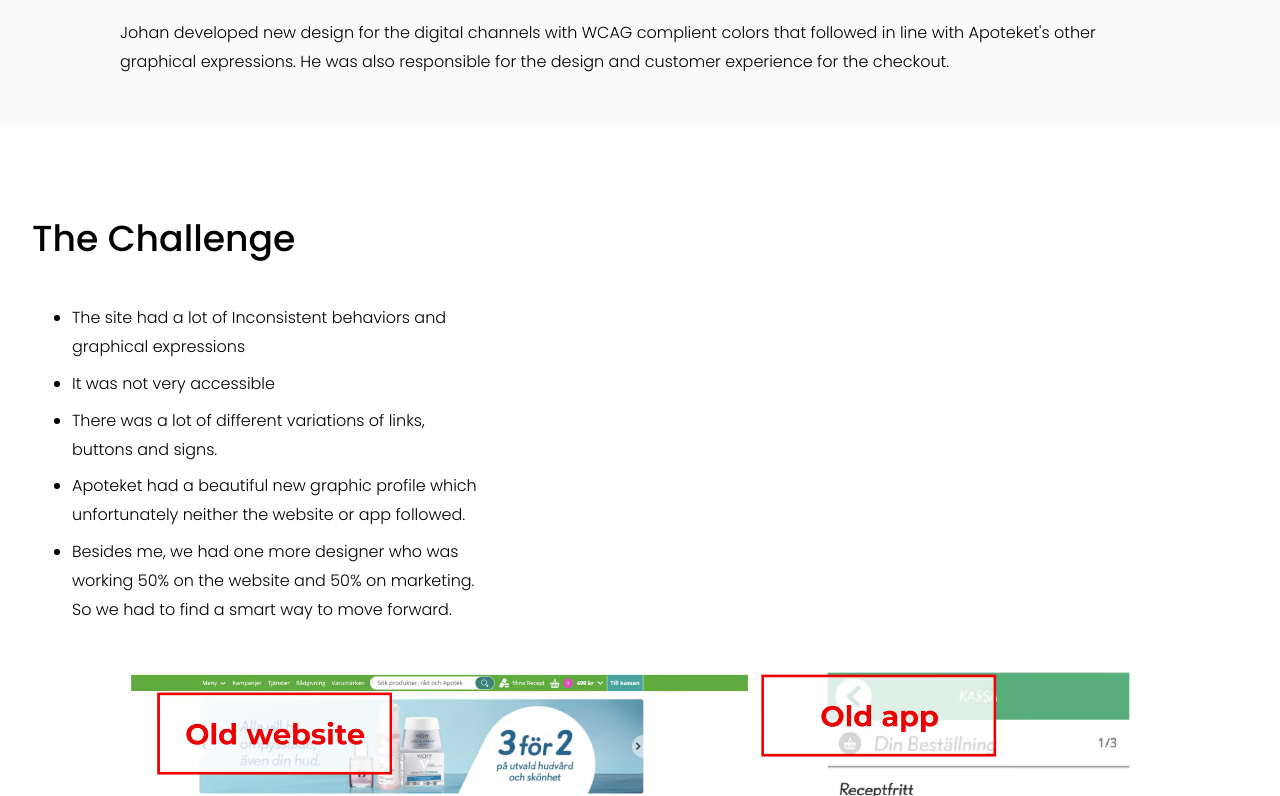
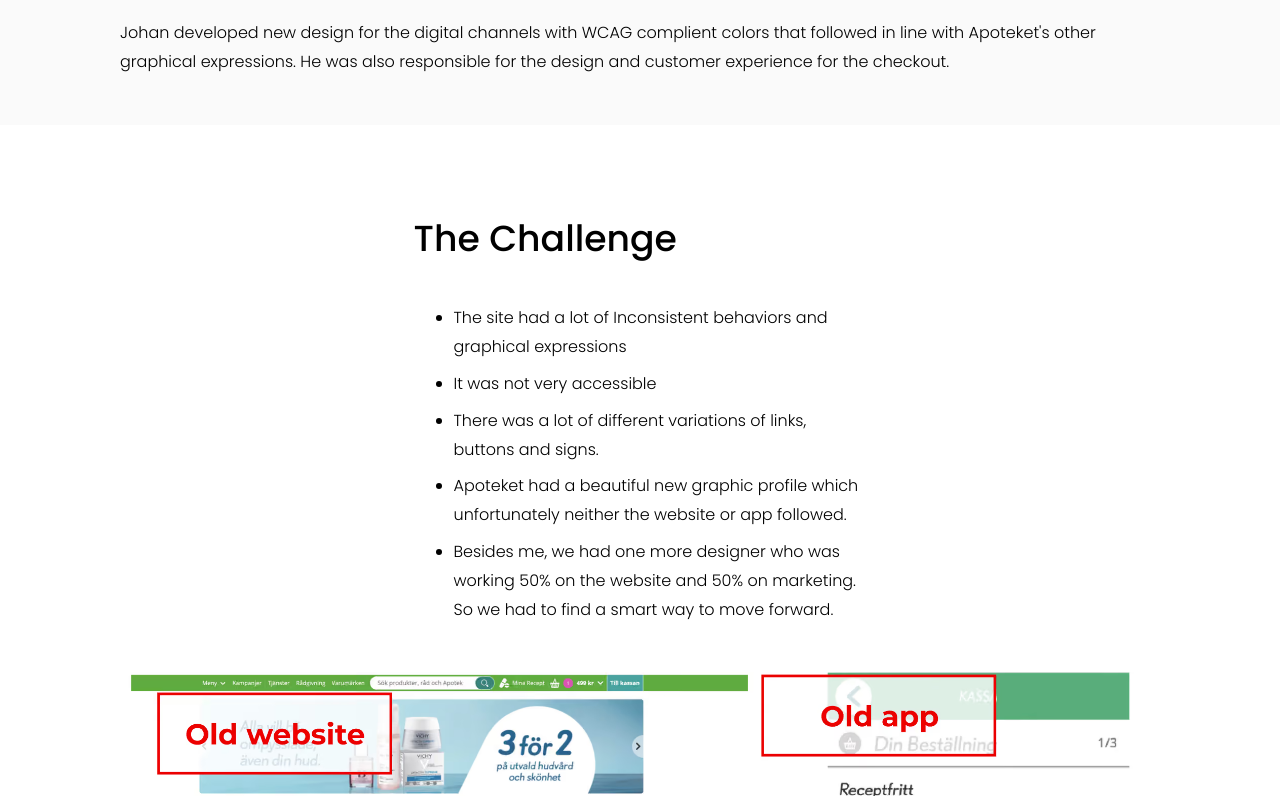
Before and after one commit to jbranzell2/jbranzell2.github.io, a React (Vite) app: page /apoteket in a window 1280 px wide. Shown: the part 1184-1980 px from the top of the page. Built offline with nearby package versions, Linux system fonts and the light colour scheme; the HTML template or start-up script is replaced by a standard one.

Commit message:
Center The Challenge text box, keep text left-aligned
Same treatment as Typography/Social media on the STHLM Xperience
page: the box is horizontally centered in the row, the bullet list
inside it stays left-aligned for readability.

```diff
--- a/src/pages/Apoteket.tsx
+++ b/src/pages/Apoteket.tsx
@@ -210,7 +210,7 @@ export default function Apoteket() {
           </div>
 
           {/* The Challenge row */}
-          <div className="flex flex-col px-8 pt-[88px] w-full">
+          <div className="flex flex-col items-center px-8 pt-[88px] w-full">
             <div className="flex flex-col max-w-[453px]">
               <p className="[word-break:break-word] font-['Poppins:Medium',sans-serif] leading-[3.225rem] not-italic text-[2.2625rem] text-black w-full max-w-[453px]">The Challenge</p>
               {[
```
